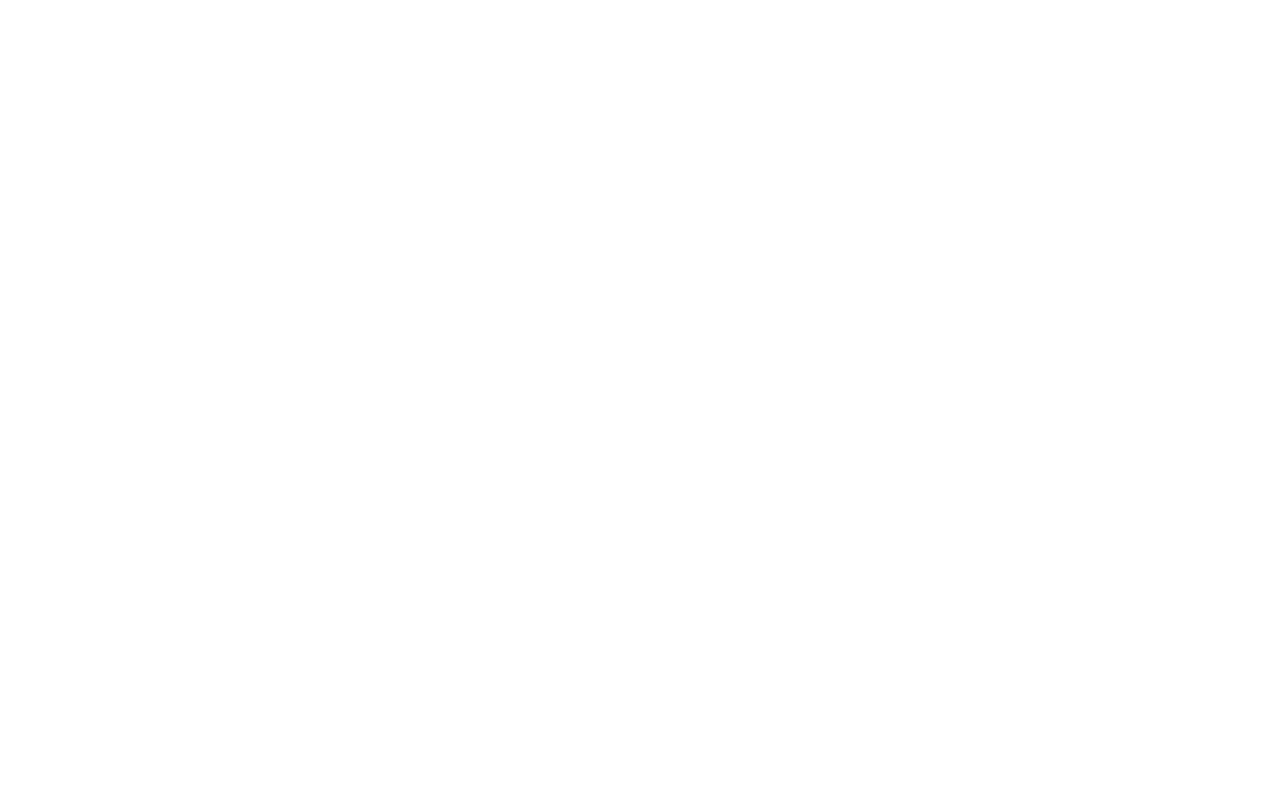
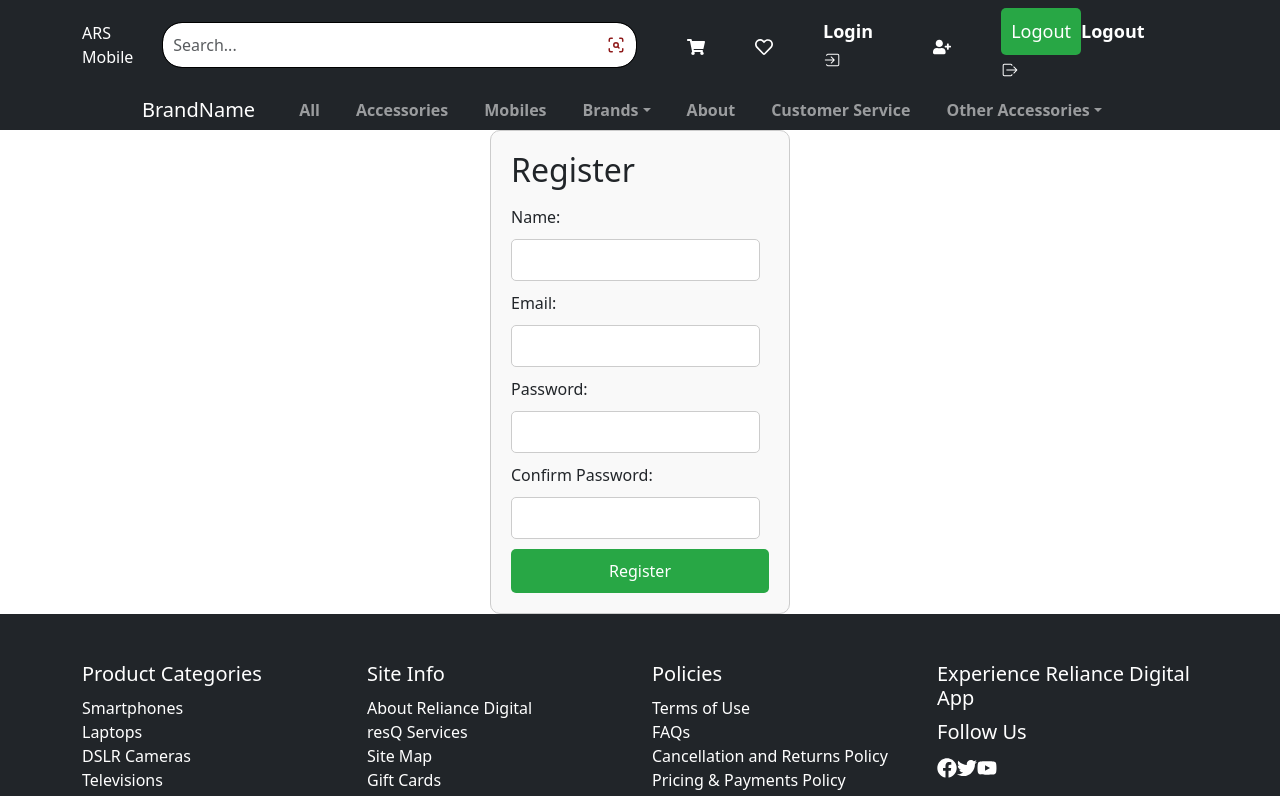
Before and after one commit to raj-tech06/Mobile_shop_by_reactjs, a React (Vite) app: page /register in a window 1280 px wide. Before the commit this address had no page. Shown: the top 796 px of the page. Built offline with nearby package versions, Linux system fonts and the light colour scheme.

Commit message:
login - register page add

```diff
--- a/src/App.jsx
+++ b/src/App.jsx
@@ -9,6 +9,8 @@
 import AddCartPage from './pages/AddcardPage';
 import AccessoriesPage from './pages/Accessories';
 import CustomerServicePage from './pages/CustomerService';
+import Register from './pages/register';
+import Login from './pages/login';
 
 function App() {
   return (
@@ -26,6 +28,9 @@
           <Route path='customer-service' element={<CustomerServicePage />}/>
           <Route path='cart' element={<AddCartPage />}/>
 
+          <Route path="/register" element={<Register />} />
+        <Route path="/login" element={<Login />} />
+
           </Route>
         </Routes>
       </CartProvider>
--- a/src/comanComponent/Topbar.jsx
+++ b/src/comanComponent/Topbar.jsx
@@ -5,11 +5,42 @@
 import { IoIosLogOut, IoIosLogIn } from 'react-icons/io';
 import { LuScanSearch } from 'react-icons/lu';
 import 'bootstrap/dist/css/bootstrap.min.css';
-import { Link } from 'react-router-dom';
+import { Link, useNavigate} from 'react-router-dom';
 import { useCart } from '../pages/CartContext';
+
+
+
+
+
+
+
 
 const TopBar = () => {
   const { cartItems } = useCart();
+
+
+
+  const navigate1 = useNavigate();
+
+  const handleLogin = () => {
+    console.log('Redirecting to register page');
+
+    navigate1('/register');
+  };
+
+
+
+// ------------------logout----------
+
+  const navigate = useNavigate();
+
+  const handleLogout = () => {
+    localStorage.removeItem('isAuthenticated');
+    console.log('user logout')
+    alert('Logout successful!!')
+    navigate('About');
+  };
+
 
   return (
     <div id="top-bar-wrapper" className="bg-dark text-white py-2">
@@ -42,13 +73,16 @@
             <FaRegHeart />
           </Link>
 
-          <Link to="/login" className="text-white mr-3">
+          <Link to="/login" className="text-white mr-3" onClick={handleLogin}>
             Login<IoIosLogIn />
           </Link>
           <Link to="/register" className="text-white mr-3">
             <FaUserPlus />
           </Link>
-          <Link to="/cart" className="text-white">
+          <Link to="/" className="text-white">
+
+          <button onClick={handleLogout}>Logout</button>
+
             Logout <IoIosLogOut />
           </Link>
         </div>
--- a/src/mycss/style.css
+++ b/src/mycss/style.css
@@ -331,3 +331,37 @@
   font-size: 0.95rem;
   color: #6b7280;
 }
+/* --------------------register------------------------- */
+.register-container {
+  width: 300px;
+  margin: 0 auto;
+  padding: 20px;
+  border: 1px solid #ccc;
+  border-radius: 10px;
+  background-color: #f9f9f9;
+}
+
+form {
+  display: flex;
+  flex-direction: column;
+}
+
+input {
+  margin: 10px 0;
+  padding: 8px;
+  border: 1px solid #ccc;
+  border-radius: 5px;
+}
+
+button {
+  padding: 10px;
+  background-color: #28a745;
+  color: white;
+  border: none;
+  border-radius: 5px;
+  cursor: pointer;
+}
+
+button:hover {
+  background-color: #218838;
+}
--- a/src/pages/Home.jsx
+++ b/src/pages/Home.jsx
@@ -1,4 +1,4 @@
-
+import { Link } from 'react-router-dom';
 import React, { useEffect, useState } from 'react';
 import { Carousel } from 'react-bootstrap';
 import { message } from 'antd';
@@ -22,6 +22,8 @@
 
   return (
     <div className="container my-5">
+              <Link to="/login">Login</Link> or <Link to="/register">Register</Link> to access the dashboard.
+
         <Carousel>
          <Carousel.Item>
            <img className="d-block w-100" src="https://media-ik.croma.com/prod/https://media.croma.com/image/upload/v1684242615/Croma%20Assets/CMS/CAtegory/Mobile%20phone%20-%20C10/16-05-23/Desktop/Main%20Banner/D_main-banner_hat0zq.png?tr=w-2048" alt="First slide" />
--- /dev/null
+++ b/src/pages/login.jsx
@@ -0,0 +1,66 @@
+import React, { useState } from 'react';
+import { useNavigate } from 'react-router-dom';
+
+const Login = () => {
+  const [formData, setFormData] = useState({
+    email: '',
+    password: '',
+  });
+  const [error, setError] = useState('');
+  const navigate = useNavigate();
+
+  const handleInputChange = (e) => {
+    const { name, value } = e.target;
+    setFormData((prevData) => ({
+      ...prevData,
+      [name]: value,
+    }));
+  };
+
+  const handleSubmit = (e) => {
+    e.preventDefault();
+
+    if (!formData.email || !formData.password) {
+      setError('Please fill in all fields');
+      return;
+    }
+
+    setError('');
+    // Store login state in localStorage
+    localStorage.setItem('isAuthenticated', 'true');
+    alert('Login successful!');
+    navigate('/Home'); // Redirect to the dashboard after successful login
+  };
+
+  return (
+    <div className="login-container">
+      <h2>Login</h2>
+      {error && <p style={{ color: 'red' }}>{error}</p>}
+      <form onSubmit={handleSubmit}>
+        <div>
+          <label>Email:</label>
+          <input
+            type="email"
+            name="email"
+            value={formData.email}
+            onChange={handleInputChange}
+            required
+          />
+        </div>
+        <div>
+          <label>Password:</label>
+          <input
+            type="password"
+            name="password"
+            value={formData.password}
+            onChange={handleInputChange}
+            required
+          />
+        </div>
+        <button type="submit">Login</button>
+      </form>
+    </div>
+  );
+};
+
+export default Login;
--- /dev/null
+++ b/src/pages/register.jsx
@@ -0,0 +1,92 @@
+import React, { useState } from 'react';
+import { useNavigate } from 'react-router-dom';
+
+const Register = () => {
+  const [formData, setFormData] = useState({
+    name: '',
+    email: '',
+    password: '',
+    confirmPassword: '',
+  });
+
+  const [error, setError] = useState('');
+  const navigate = useNavigate();
+
+  const handleInputChange = (e) => {
+    const { name, value } = e.target;
+    setFormData((prevData) => ({
+      ...prevData,
+      [name]: value,
+    }));
+  };
+
+  const handleSubmit = (e) => {
+    e.preventDefault();
+
+    if (formData.password !== formData.confirmPassword) {
+      setError('Passwords do not match');
+      return;
+    }
+
+    if (!formData.name || !formData.email || !formData.password || !formData.confirmPassword) {
+      setError('Please fill in all fields');
+      return;
+    }
+
+    setError('');
+    alert('Registered successfully');
+    navigate('/login'); // Redirect to the login page after successful registration
+  };
+
+  return (
+    <div className="register-container">
+      <h2>Register</h2>
+      {error && <p style={{ color: 'red' }}>{error}</p>}
+      <form onSubmit={handleSubmit}>
+        <div>
+          <label>Name:</label>
+          <input
+            type="text"
+            name="name"
+            value={formData.name}
+            onChange={handleInputChange}
+            required
+          />
+        </div>
+        <div>
+          <label>Email:</label>
+          <input
+            type="email"
+            name="email"
+            value={formData.email}
+            onChange={handleInputChange}
+            required
+          />
+        </div>
+        <div>
+          <label>Password:</label>
+          <input
+            type="password"
+            name="password"
+            value={formData.password}
+            onChange={handleInputChange}
+            required
+          />
+        </div>
+        <div>
+          <label>Confirm Password:</label>
+          <input
+            type="password"
+            name="confirmPassword"
+            value={formData.confirmPassword}
+            onChange={handleInputChange}
+            required
+          />
+        </div>
+        <button type="submit">Register</button>
+      </form>
+    </div>
+  );
+};
+
+export default Register;
```
